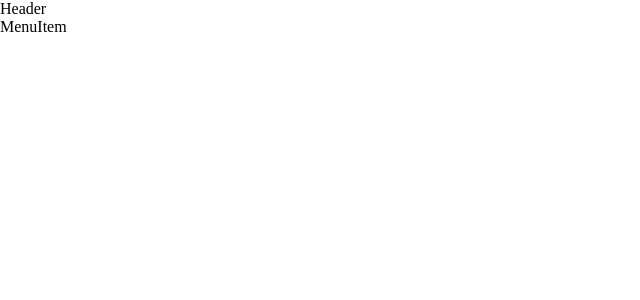
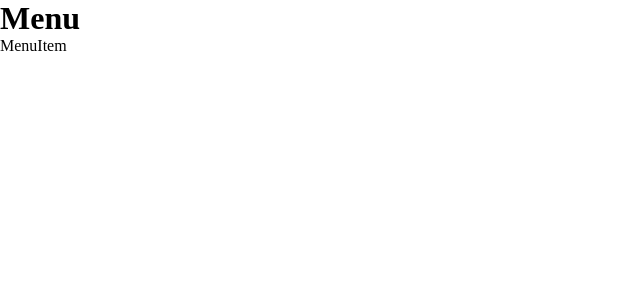
Before and after one commit to mackey7/weather-menu, a React (Create React App) app: page / in a window 1280 px wide. Shown: the top 300 px of the page, without its empty margins (0-640 px from the left). Built offline with nearby package versions, Linux system fonts and the light colour scheme.

Commit message:
create props for header Component

```diff
--- a/src/components/menuComponents/Header.jsx
+++ b/src/components/menuComponents/Header.jsx
@@ -1,10 +1,10 @@
 import React from 'react';
 
-const Header = () => {
+const Header = props => {
     return (
-        <div>
-            Header
-        </div>
+        <h1>
+            {props.text}
+        </h1>
     )
 }
 export default Header;
--- a/src/components/menuComponents/index.jsx
+++ b/src/components/menuComponents/index.jsx
@@ -5,7 +5,7 @@ import Header from './Header'
 const MenuComponent = () => {
     return (
         <div>
-            <Header />
+            <Header text="Menu" />
             <MenuItem />
         </div>
     )
```
